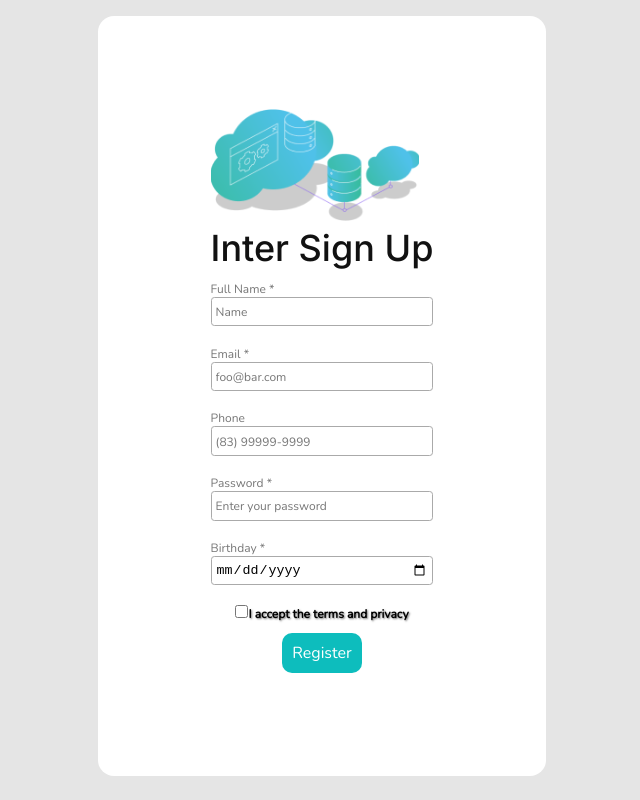
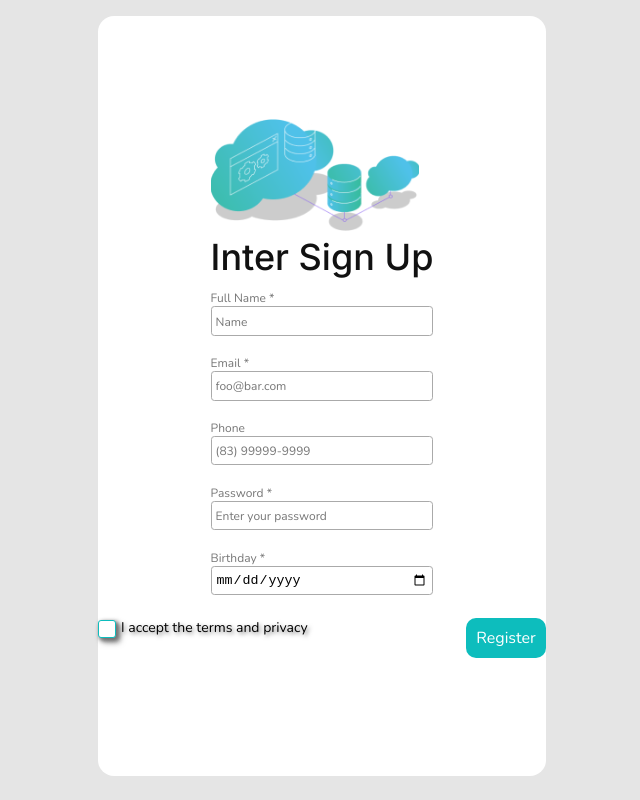
Before and after one commit to palomacha100/formchallengereact, a React (Create React App) app: page / in a window 1280 px wide. Shown: the top 800 px of the page, without its empty margins (318-958 px from the left). Built offline with nearby package versions, Linux system fonts and the light colour scheme.

Commit message:
Feat: Updating components

```diff
--- a/src/components/Checkbox/Checkbox.jsx
+++ /dev/null
@@ -1,15 +0,0 @@
-import  React from 'react';
-import { Checkbox, Terms} from './styleCheckbox';
-
-
-
-export function Check() {
-   const [terms, setTerms] = React.useState(false);
-   return (
-      <Terms>
-         <Checkbox type="checkbox" value="Terms" checked={terms} onChange={({target}) => setTerms(target.checked)}/>
-         I accept the terms and privacy
-      </Terms>
-   );
-}
-export default Check;
--- a/src/components/Checkbox/styleCheckbox.js
+++ /dev/null
@@ -1,16 +0,0 @@
-import styled from 'styled-components';
-
-export const Checkbox = styled.input`
-
-
-`;
-
-export const Terms = styled.label`
-    font-family: 'Nunito';
-    font-size: 0.75em;
-    text-align: left;
-    margin-top: 0.93em;
-    font-weight: bold;
-    text-shadow: #767676 1px 1px 2px;
-    align-items: center;
-`;
--- /dev/null
+++ b/src/components/Footer/Footer.jsx
@@ -0,0 +1,17 @@
+import './footer.scss'
+
+const Footer = ({id, type, htmlFor, label, idSubmit, value, typeButton}) => {
+   return (
+      <footer classname="footer">
+         <div classname="footerGroup1">
+            <input id={id} type={type} />
+            <label htmlFor={htmlFor}>{label}</label>
+         </div>
+         <div classname="footerGroup2">
+            <input id={idSubmit} value={value} type={typeButton} />
+         </div>
+      </footer>
+   )
+}
+
+export default Footer;
--- /dev/null
+++ b/src/components/Footer/footer.scss
@@ -0,0 +1,57 @@
+footer {
+  display: flex;
+  width: 100%;
+  justify-content: space-between;
+  margin: 15px 35px;
+  #check {
+    display: none;
+  }
+  input + label:before {
+    display: inline-flex;
+    content: "";
+    width: 16px;
+    height: 16px;
+    background-color: #ffffff;
+    border: 1px solid #0dbdbd;
+    border-radius: 3px;
+    margin-right: 5px;
+    vertical-align: middle;
+    filter: drop-shadow(2px 2px 2px #767676);
+  }
+  input:checked + label:before {
+    background-color: #0dbdbd;
+    content: "\2713";
+    color: #ffffff;
+    align-items: center;
+    justify-content: center;
+  }
+  label {
+    font-family: "Nunito";
+    font-size: 14px;
+    text-align: left;
+    margin-top: 0.93em;
+    color: black;
+    filter: drop-shadow(2px 2px 2px #767676);
+  }
+  .footerGroup1,
+  .footerGroup2 {
+    align-items: center;
+    display: flex;
+    flex-direction: row;
+    margin: 8px 35px;
+  }
+  #submit {
+    width: 80px;
+    height: 40px;
+    background: #0dbdbd;
+    border-radius: 10px;
+    border: none;
+    font-family: "Nunito";
+    font-size: 1em;
+    color: #ffffff;
+    cursor: pointer;
+    &:hover {
+      background-color: #087a7a;
+    }
+  }
+}
--- a/src/components/Inputs/Input.jsx
+++ b/src/components/Inputs/Input.jsx
@@ -6,6 +6,7 @@ const Input = ({id, placeholder, type, label, value}) => {
             <label>{label}</label>
             <input id={id}placeholder={placeholder} type={type} value={value}/>
         </div>
-        )
+    )
 }
+
 export default Input;
--- a/src/components/Inputs/input.scss
+++ b/src/components/Inputs/input.scss
@@ -26,18 +26,4 @@
       color: #767676;
     }
   }
-  #submit {
-    width: 80px;
-    height: 40px;
-    background: #0dbdbd;
-    border-radius: 10px;
-    border: none;
-    font-family: "Nunito";
-    font-size: 1em;
-    color: #ffffff;
-    cursor: pointer;
-    &:hover {
-      background-color: #087a7a;
-    }
-  }
 }
--- a/src/pages/Home/Home.jsx
+++ b/src/pages/Home/Home.jsx
@@ -1,10 +1,8 @@
 import React from 'react';
 import { Body, Container, Title } from './styleHome'
-// import  Confirm  from '../../components/Button/Button'
 import  Header  from '../../components/Header/header'
-import  Check  from '../../components/Checkbox/Checkbox'
 import Input  from '../../components/Inputs/input';
-
+import Footer from '../../components/Footer/Footer'
 
 export function Home() {
   return (
@@ -23,12 +21,9 @@ export function Home() {
             <Input label="Birthday *" type="date"/>
           </div>
         </form>
-
-        <Check />
-        <Input id="submit" placeholder="Name" type="submit" value="Register"/>
+        <Footer id="check" type="checkbox" htmlFor="check" label="I accept the terms and privacy" idSubmit="submit" typeButton="submit" value="Register"/>
       </Container>
     </Body>
-
   );
 }
 
```
Also changed, not shown: src/components/Button/Button.jsx (deleted, +0 -7 lines), src/components/Button/styleButton.js (deleted, +0 -16 lines).
